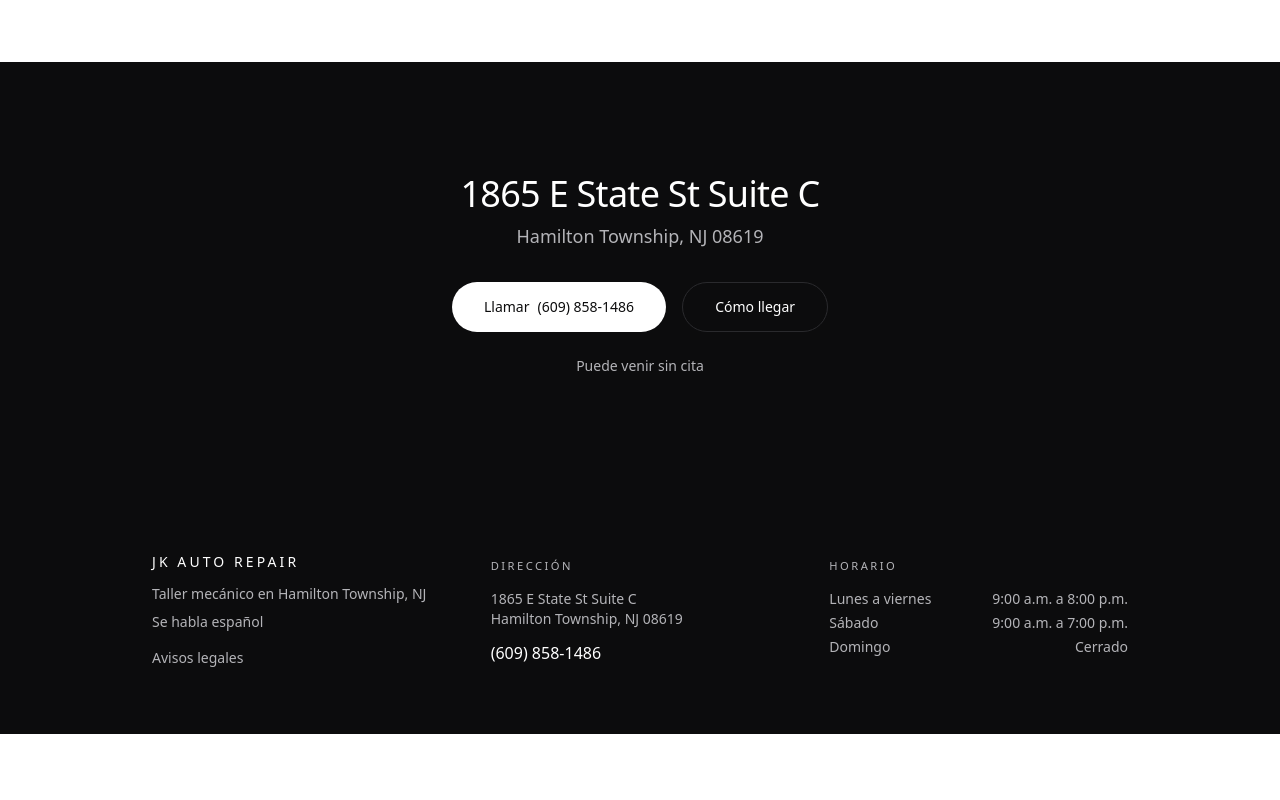
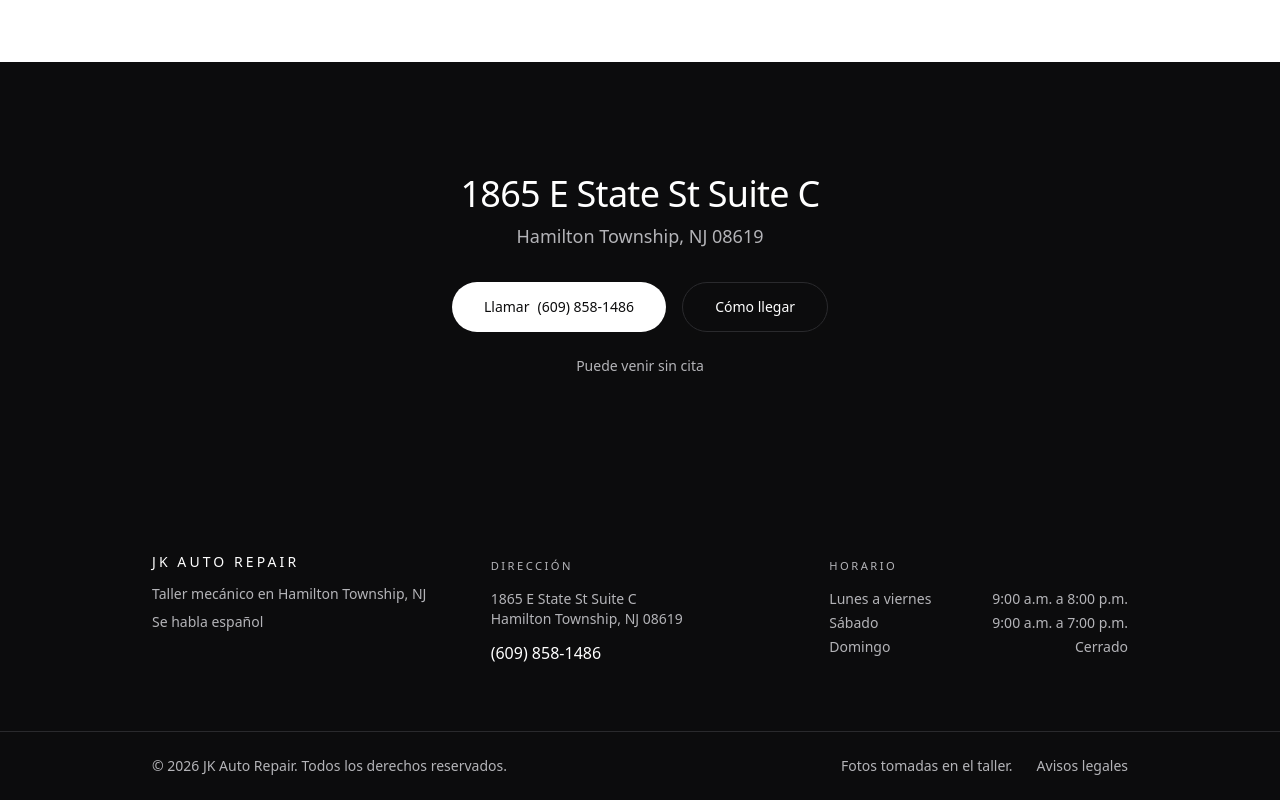
Before and after one commit to JandirGregorio/jk-autorepair, a React (Vite) app: page / in a window 1280 px wide. Shown: the part 4924-5724 px from the top of the page. Before the commit the page ends 5658 px from the top, so only its background shows below. Built offline with nearby package versions, Linux system fonts and the light colour scheme.

Commit message:
feat: add a copyright line to the footer

```diff
--- a/src/components/Layout.tsx
+++ b/src/components/Layout.tsx
@@ -79,12 +79,6 @@
           <p className="text-sm font-medium uppercase tracking-[0.22em]">{business.name}</p>
           <p className="mt-3 text-sm text-fog">{t('footer.tagline')}</p>
           <p className="mt-2 text-sm text-fog">{t('contact.spanishSpoken')}</p>
-          <Link
-            to={pathFor('legal', language)}
-            className="mt-4 inline-block text-sm text-fog no-underline hover:text-canvas"
-          >
-            {t('nav.legal')}
-          </Link>
         </div>
 
         <div>
@@ -114,14 +108,44 @@
           </dl>
         </div>
       </div>
+
+      {/* The small print, under a hairline: ownership of the site and its
+          photographs, and the way to the notices that explain both. */}
+      <div className="border-t border-line-dark">
+        <div className="mx-auto flex max-w-5xl flex-col items-center gap-3 px-6 py-6 text-sm text-fog sm:flex-row sm:justify-between">
+          <p className="text-center tabular-nums sm:text-left">
+            {t('footer.copyright', { year: business.copyrightYear })}
+          </p>
+          <div className="flex items-center gap-6">
+            <span className="hidden sm:inline">{t('footer.photoCredit')}</span>
+            <Link
+              to={pathFor('legal', language)}
+              className="no-underline hover:text-canvas"
+            >
+              {t('nav.legal')}
+            </Link>
+          </div>
+        </div>
+      </div>
     </footer>
   )
 }
 
+/**
+ * The sticky call bar, on phones only.
+ *
+ * It is an <aside> rather than a <div> so it lands in the landmark list. It
+ * is fixed to the bottom of the screen, outside the header, main and footer,
+ * and a screen reader user navigating by landmark would otherwise walk right
+ * past the fastest way to reach the shop.
+ */
 function MobileCallBar() {
   const { t } = useTranslation()
   return (
-    <div className="fixed inset-x-0 bottom-0 z-40 border-t border-line-dark bg-ink sm:hidden">
+    <aside
+      aria-label={t('actions.call')}
+      className="fixed inset-x-0 bottom-0 z-40 border-t border-line-dark bg-ink sm:hidden"
+    >
       <a
         href={business.phone.href}
         className="flex items-center justify-center gap-2 px-4 py-3.5 text-sm text-canvas no-underline"
@@ -129,6 +153,6 @@
         {t('actions.call')}
         <span className="tabular-nums">{business.phone.display}</span>
       </a>
-    </div>
+    </aside>
   )
 }
--- a/src/content/business.ts
+++ b/src/content/business.ts
@@ -53,6 +53,18 @@
    * policy. Bump this whenever the text or the shop's actual practice changes.
    */
   policiesUpdated: '2026-09-23',
+
+  /**
+   * The year this site was published, for the footer notice.
+   *
+   * A literal rather than new Date().getFullYear(): the pages are prerendered,
+   * so a computed year would be the build's year in the HTML and the visitor's
+   * year after hydration, which is a mismatch every New Year's Eve. It is also
+   * the better claim to make. Copyright runs from publication, not from
+   * whenever somebody happened to load the page, so this only moves when the
+   * site is meaningfully rewritten.
+   */
+  copyrightYear: 2026,
 
   /** Confirmed with the owner. Each one is true; none is a marketing claim. */
   policies: {
--- a/src/locales/en.json
+++ b/src/locales/en.json
@@ -223,6 +223,8 @@
     "english": "Ver el sitio en español"
   },
   "footer": {
-    "tagline": "Auto repair in Hamilton Township, NJ"
+    "tagline": "Auto repair in Hamilton Township, NJ",
+    "copyright": "© {{year}} JK Auto Repair. All rights reserved.",
+    "photoCredit": "Photographs taken at the shop."
   }
 }
--- a/src/locales/es.json
+++ b/src/locales/es.json
@@ -223,6 +223,8 @@
     "english": "Ver el sitio en inglés"
   },
   "footer": {
-    "tagline": "Taller mecánico en Hamilton Township, NJ"
+    "tagline": "Taller mecánico en Hamilton Township, NJ",
+    "copyright": "© {{year}} JK Auto Repair. Todos los derechos reservados.",
+    "photoCredit": "Fotos tomadas en el taller."
   }
 }
```
